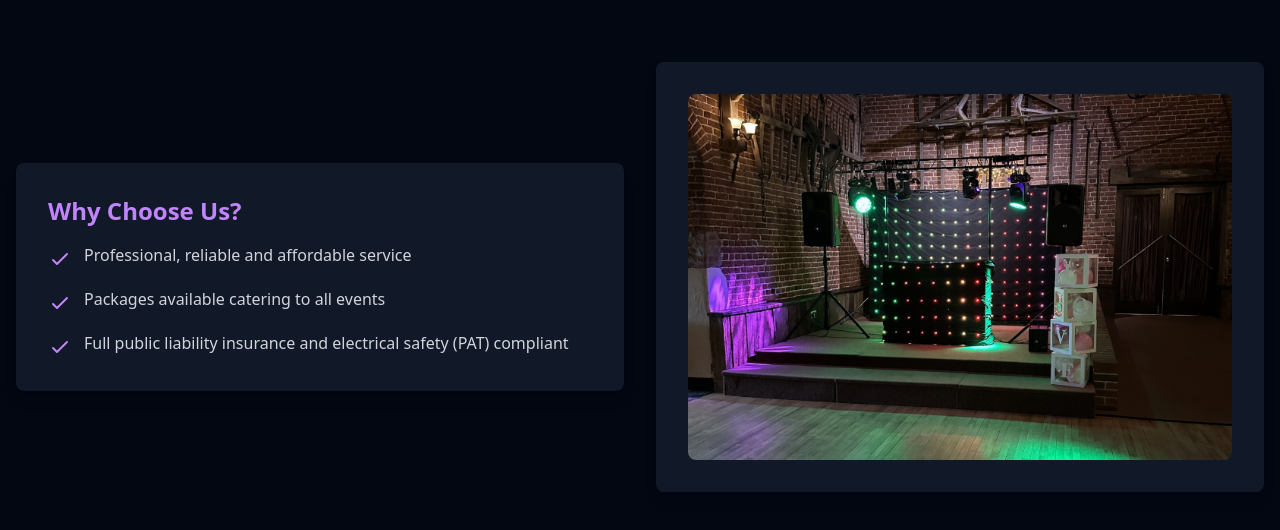
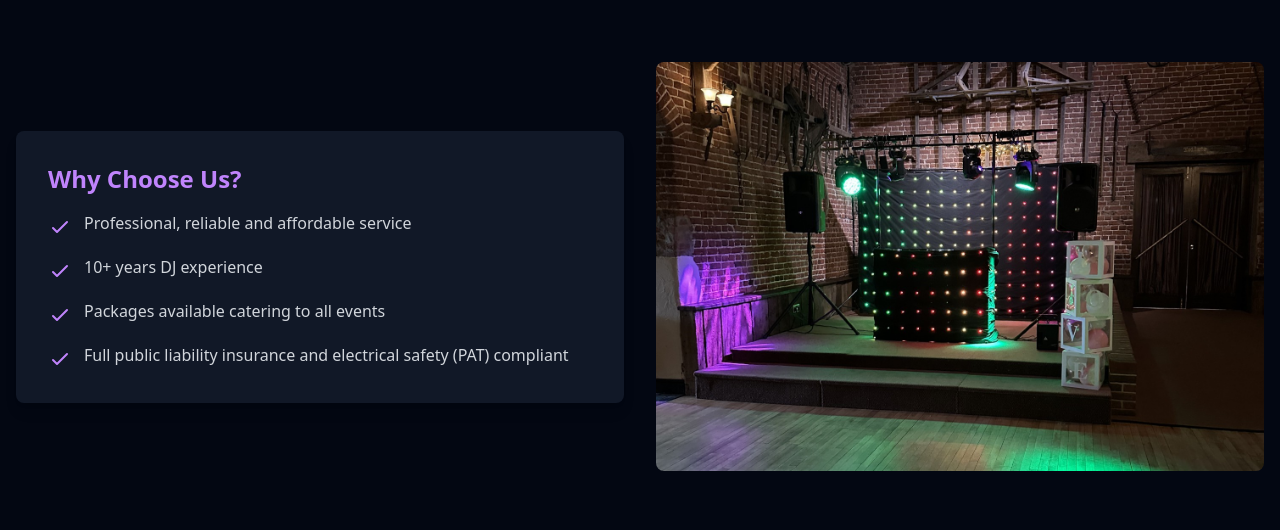
Before and after one commit to benj-bright/brightsoundevents, a plain HTML site: page index.html in a window 1280 px wide. Shown: the part 270-800 px from the top of the page. Drawn offline with nearby package versions, Linux system fonts and the light colour scheme.

Commit message:
Enhance 'Why Choose Us?' section in index.html: update service offerings with new content, including 10+ years DJ experience, and improve layout structure.

```diff
--- a/index.html
+++ b/index.html
@@ -75,6 +75,12 @@
                                 <svg class="w-6 h-6 text-purple-400 mt-1 mr-3" fill="none" stroke="currentColor" viewBox="0 0 24 24">
                                     <path stroke-linecap="round" stroke-linejoin="round" stroke-width="2" d="M5 13l4 4L19 7"></path>
                                 </svg>
+                                <span class="text-gray-300">10+ years DJ experience</span>
+                            </li>
+                            <li class="flex items-start">
+                                <svg class="w-6 h-6 text-purple-400 mt-1 mr-3" fill="none" stroke="currentColor" viewBox="0 0 24 24">
+                                    <path stroke-linecap="round" stroke-linejoin="round" stroke-width="2" d="M5 13l4 4L19 7"></path>
+                                </svg>
                                 <span class="text-gray-300">Packages available catering to all events</span>
                             </li>
                         <li class="flex items-start">
@@ -85,7 +91,7 @@
                         </li>
                     </ul>
                 </div>
-                <div class="bg-gray-900 rounded-lg p-8 shadow-lg overflow-hidden">
+                <div class="overflow-hidden">
                     <img src="whychooseuspic.jpg" alt="Why Choose Us" class="w-full h-auto rounded-lg">
                 </div>
             </div>
```
Lines whose indentation alone changed are shown as unchanged.
